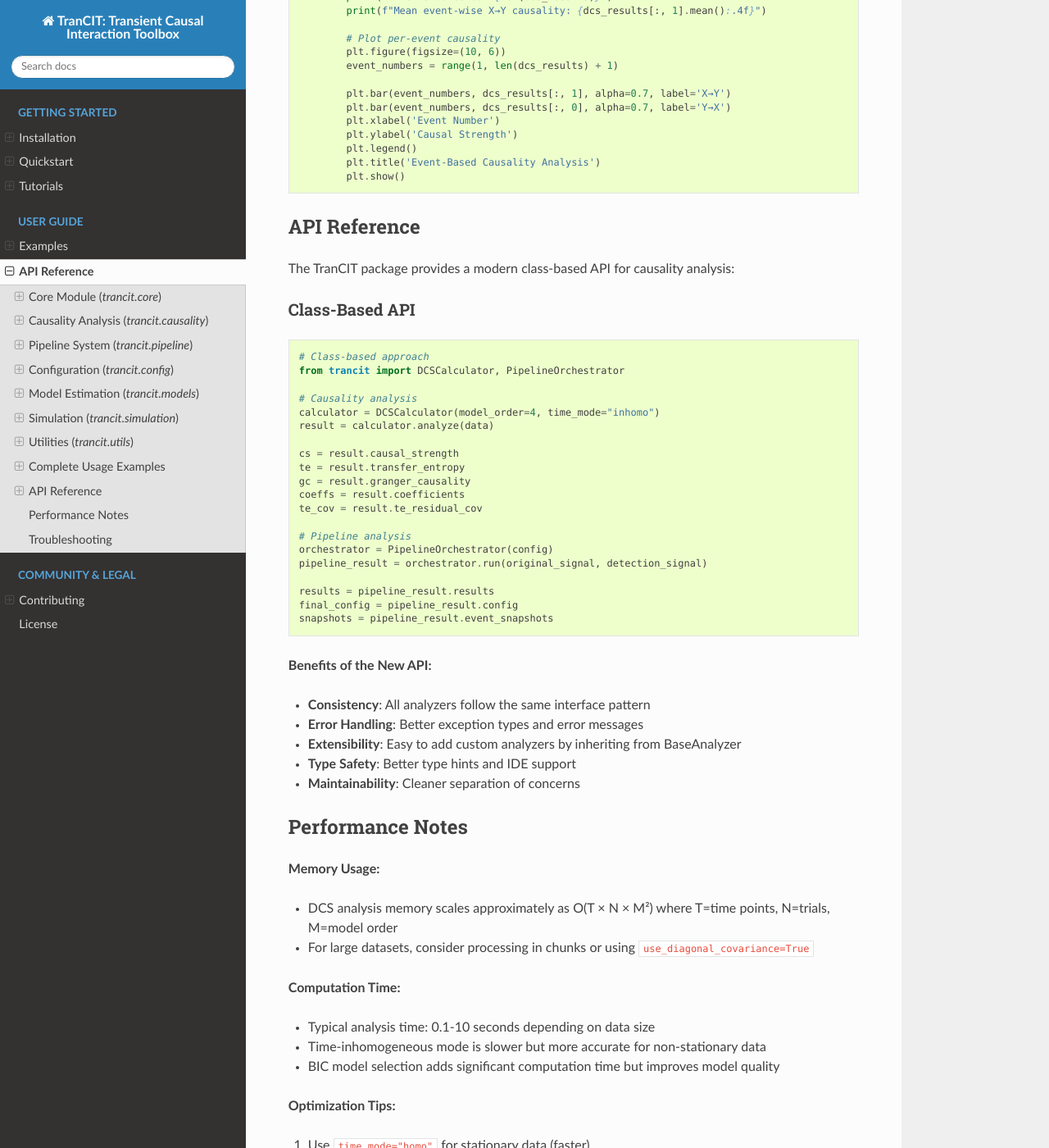
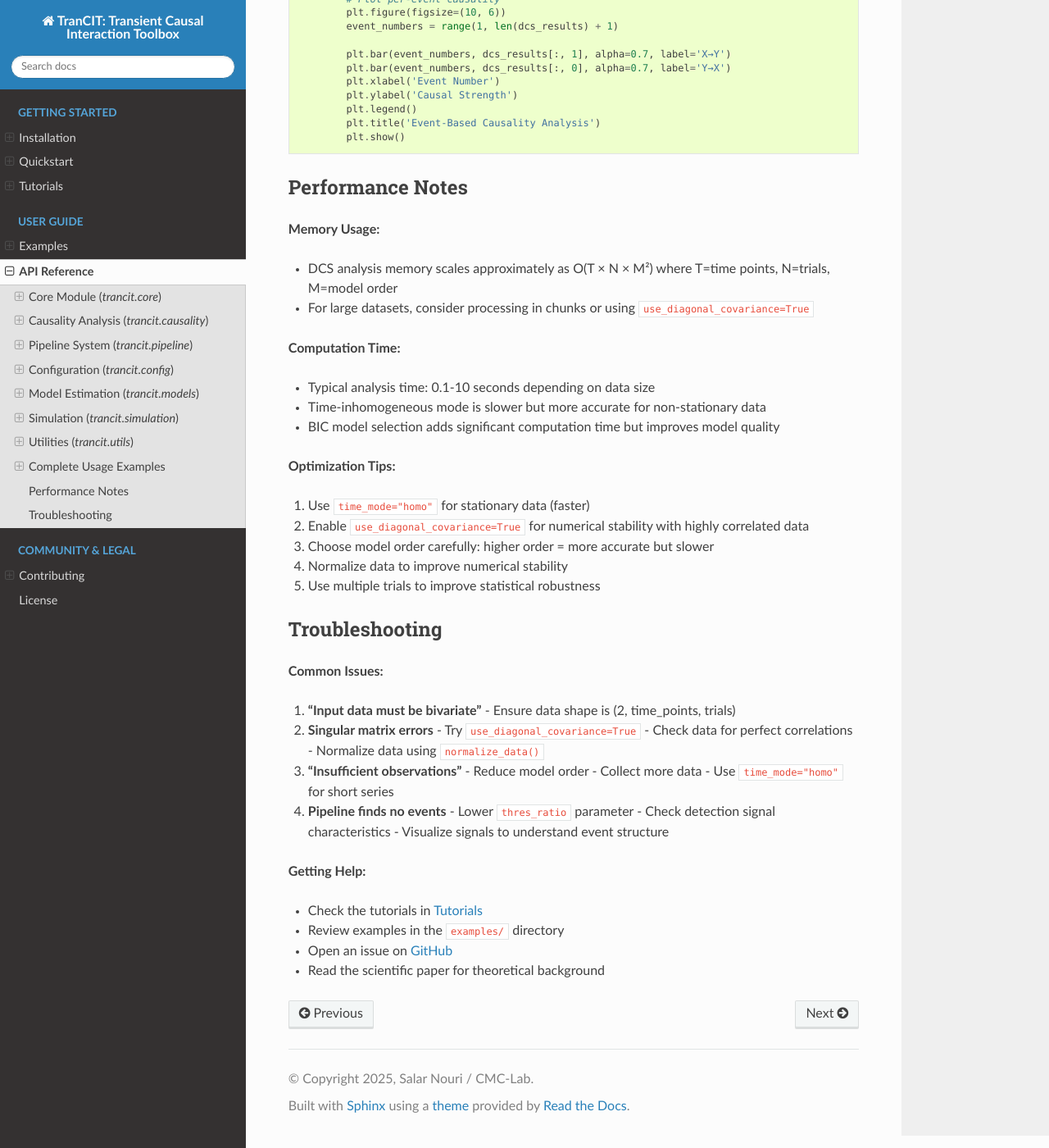
Before and after one commit to CMC-lab/TranCIT, a Sphinx documentation site: the page built from docs/api.rst, in a window 1280 px wide and 1400 px high, scrolled down 11428 px. Shown: the whole window at 82% size. Built offline with Sphinx 7.4.7 and the Read the Docs theme 3.1.0, drawn with Linux system fonts in a browser that asks for light colours; pages that are not in the unit, such as notebooks, are missing from menus; the version number could not be read and is left out; some of the changed text lies outside the part shown.

Commit message:
Fix docs/api.rst: Remove duplicate API Reference subsection
- Remove redundant 'API Reference' subsection at end of file
- Make API documentation examples executable independently by adding
  missing imports and data generation
- Add explanatory comments for examples requiring pipeline-generated data
- Fix Transfer Entropy, Granger Causality, RelativeDCS, and
  time_varying_causality examples

Addresses issue #4: Extra API Reference subsection found in docs
Ref: https://github.com/CMC-lab/TranCIT/issues/4

```diff
--- a/docs/api.rst
+++ b/docs/api.rst
@@ -282,7 +295,7 @@ Relative Dynamic Causal Strength (rDCS)
       )
 
       # Requires event data and statistics (typically from pipeline)
-      result = calculator.analyze(event_data, event_stats)
+      # result = calculator.analyze(event_data, event_stats)
 
 .. autoclass:: RelativeDCSResult
    :members:
@@ -927,46 +945,6 @@ Event-Based Analysis Workflow
            plt.show()
 
 *******************
-API Reference
-*******************
-
-The TranCIT package provides a modern class-based API for causality analysis:
-
-Class-Based API
-===============
-
-.. code-block:: python
-
-   # Class-based approach
-   from trancit import DCSCalculator, PipelineOrchestrator
-
-   # Causality analysis
-   calculator = DCSCalculator(model_order=4, time_mode="inhomo")
-   result = calculator.analyze(data)
-
-   cs = result.causal_strength
-   te = result.transfer_entropy
-   gc = result.granger_causality
-   coeffs = result.coefficients
-   te_cov = result.te_residual_cov
-
-   # Pipeline analysis
-   orchestrator = PipelineOrchestrator(config)
-   pipeline_result = orchestrator.run(original_signal, detection_signal)
-
-   results = pipeline_result.results
-   final_config = pipeline_result.config
-   snapshots = pipeline_result.event_snapshots
-
-**Benefits of the New API:**
-
-- **Consistency**: All analyzers follow the same interface pattern
-- **Error Handling**: Better exception types and error messages
-- **Extensibility**: Easy to add custom analyzers by inheriting from BaseAnalyzer
-- **Type Safety**: Better type hints and IDE support
-- **Maintainability**: Cleaner separation of concerns
-
-*******************
 Performance Notes
 *******************
 
```
Also changed, not shown: other parts of docs/api.rst (+30 -12 lines).
